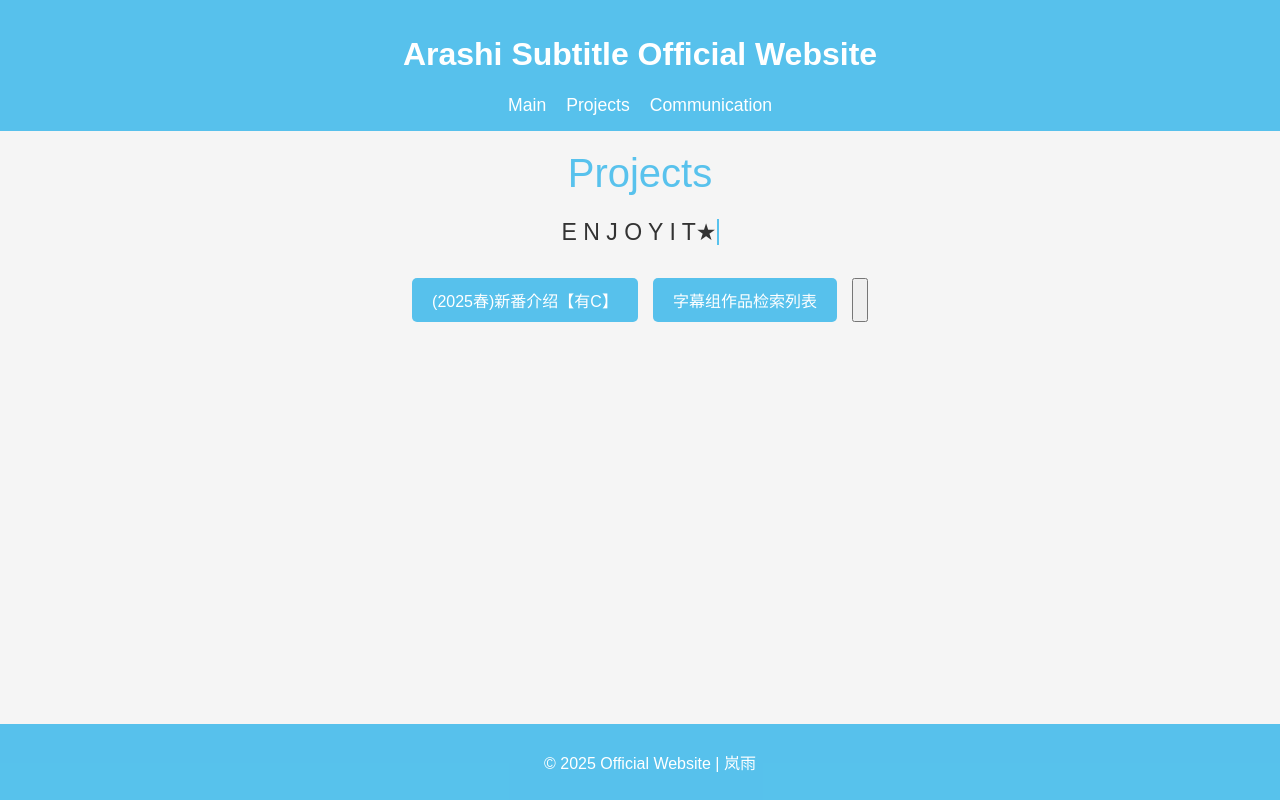
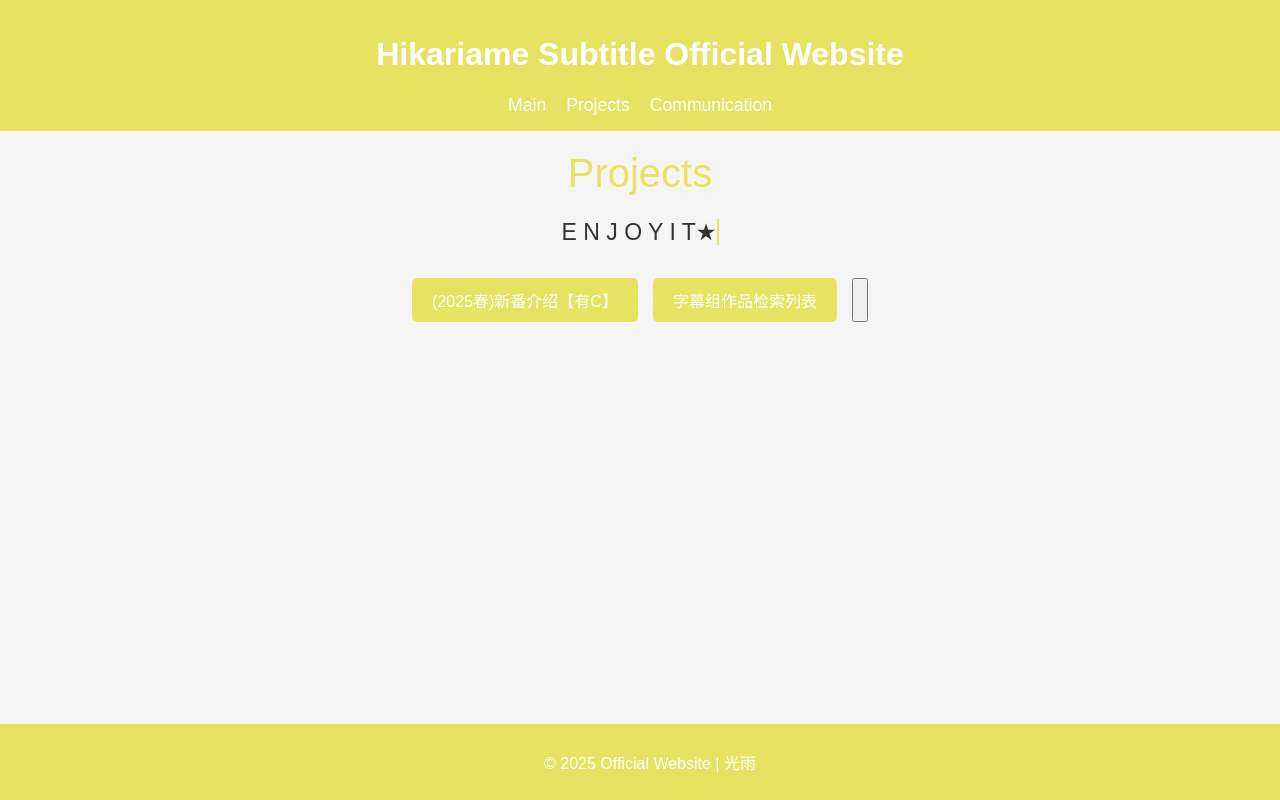
Before and after one commit to whqyuruyuri/hikariame, a plain HTML site: page Poj.html in a window 1280 px wide. Drawn offline with Linux system fonts and the light colour scheme.

Commit message:
Update Poj.html

```diff
--- a/Poj.html
+++ b/Poj.html
@@ -15,7 +15,7 @@
             flex-direction: column;
         }
         header {
-            background-color: #1eafe9bb;
+            background-color: #e2db1ead;
             color: #FFFFFF;
             padding: 15px;
             text-align: center;
@@ -43,7 +43,7 @@
         .title {
             font-size: 2.5em;
             margin-bottom: 20px;
-            color: #1eafe9bb;
+            color: #e2db1ead;
         }
         .description {
             font-size: 1.2em;
@@ -58,7 +58,7 @@
             gap: 15px;
         }
         .button {
-            background-color: #1eafe9bb;
+            background-color: #e2db1ead;
             color: #FFFFFF;
             border: none;
             padding: 10px 20px;
@@ -68,10 +68,10 @@
             transition: background-color 0.3s;
         }
         .button:hover {
-            background-color: #1eafe9bb;
+            background-color: #e2db1ead;
         }
         footer {
-            background-color: #1eafe9bb;
+            background-color: #e2db1ead;
             color: #FFFFFF;
             text-align: center;
             padding: 10px;
@@ -83,7 +83,7 @@
             display: inline;
             white-space: nowrap;
             overflow: hidden;
-            border-right: 2px solid #1eafe9bb;
+            border-right: 2px solid #e2db1ead;
             animation: blink-caret 0.75s step-end infinite;
             font-size: 1.2em;
             color: #333;
@@ -91,17 +91,17 @@
         }
         @keyframes blink-caret {
             from, to { border-color: transparent }
-            50% { border-color: #1eafe9bb; }
+            50% { border-color: #e2db1ead; }
         }
     </style>
 </head>
 <body>
     <header>
-        <h1>Arashi Subtitle Official Website</h1>
+        <h1>Hikariame Subtitle Official Website</h1>
         <nav>
-            <a href="https://whqyuruyuri.github.io/arashi/index.html">Main</a>
-            <a href="https://whqyuruyuri.github.io/arashi/Poj.html">Projects</a>
-            <a href="https://whqyuruyuri.github.io/arashi/com.html">Communication</a>
+            <a href="https://whqyuruyuri.github.io/hikariame/index.html">Main</a>
+            <a href="https://whqyuruyuri.github.io/hikariame/Poj.html">Projects</a>
+            <a href="https://whqyuruyuri.github.io/hikariame/com.html">Communication</a>
 
         </nav>
     </header>
@@ -120,7 +120,7 @@
     </div>
 
     <footer>
-        <p>© 2025 Official Website | 岚雨</p>
+        <p>© 2025 Official Website | 光雨</p>
     </footer>
 
     <script>
```
